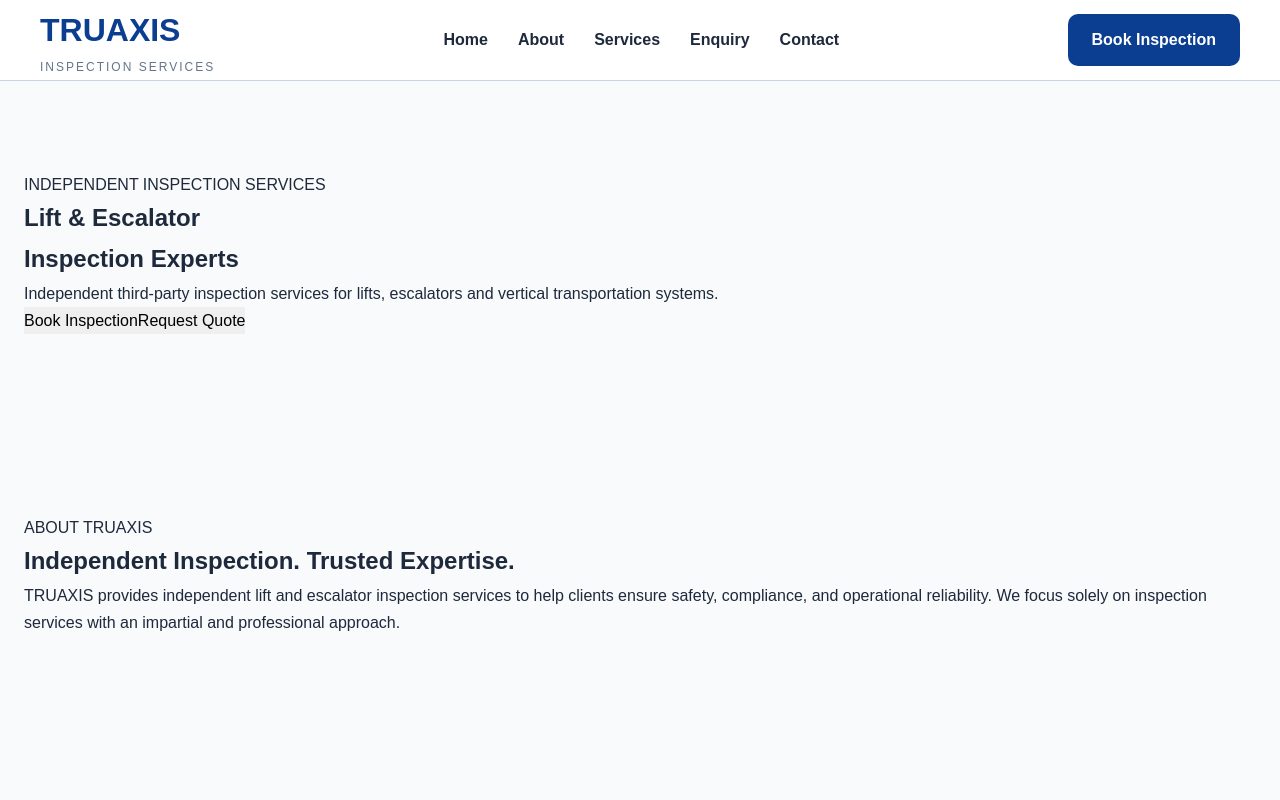
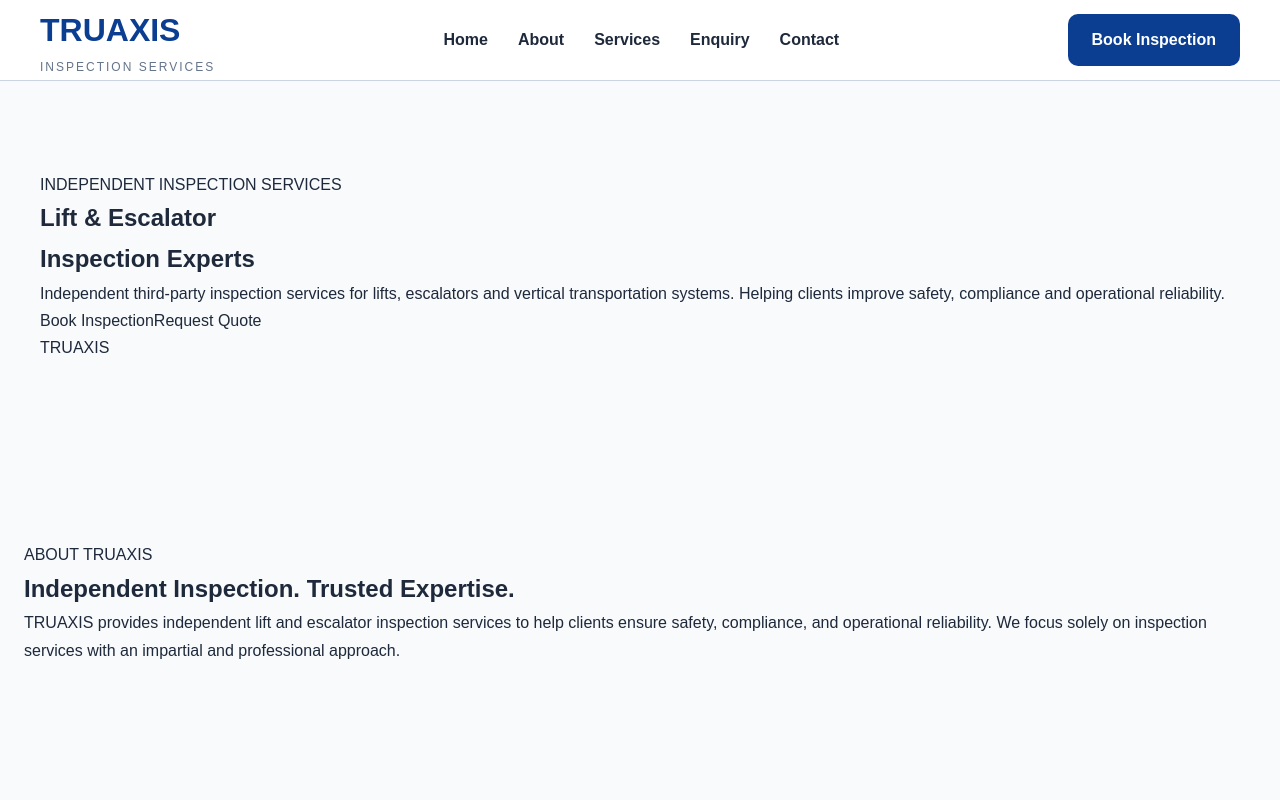
Before and after one commit to pradeepmurthy1992/truaxis-website, a React (Vite) app: page / in a window 1280 px wide. Shown: the top 800 px of the page. Built offline with nearby package versions, Linux system fonts and the light colour scheme.

Commit message:
Update Hero.jsx

```diff
--- a/src/features/hero/Hero.jsx
+++ b/src/features/hero/Hero.jsx
@@ -1,9 +1,19 @@
 import React from "react";
+import Container from "../../components/layout/Container";
+
 function Hero() {
   return (
-    <section id="home">
-      <div>
-        <p>INDEPENDENT INSPECTION SERVICES</p>
+    <section id="home" className="hero">
+
+      <Container>
+
+        <div className="hero-grid">
+
+          <div className="hero-content">
+
+            <p className="hero-tag">
+              INDEPENDENT INSPECTION SERVICES
+            </p>
 
             <h1>
               Lift & Escalator
@@ -11,17 +21,41 @@
               Inspection Experts
             </h1>
 
-        <p>
+            <p className="hero-description">
               Independent third-party inspection services for lifts,
               escalators and vertical transportation systems.
+              Helping clients improve safety, compliance and
+              operational reliability.
             </p>
 
-        <div>
-          <button>Book Inspection</button>
+            <div className="hero-buttons">
 
-          <button>Request Quote</button>
+              <a href="#enquiry" className="primary-btn">
+                Book Inspection
+              </a>
+
+              <a href="#contact" className="secondary-btn">
+                Request Quote
+              </a>
+
             </div>
+
           </div>
+
+          <div className="hero-image">
+
+            <div className="hero-placeholder">
+
+              TRUAXIS
+
+            </div>
+
+          </div>
+
+        </div>
+
+      </Container>
+
     </section>
   );
 }
```
Lines whose indentation alone changed are shown as unchanged.
